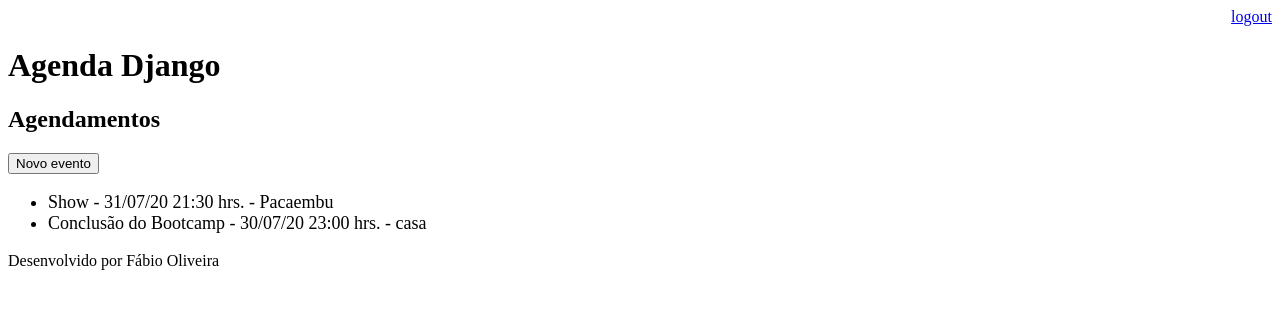
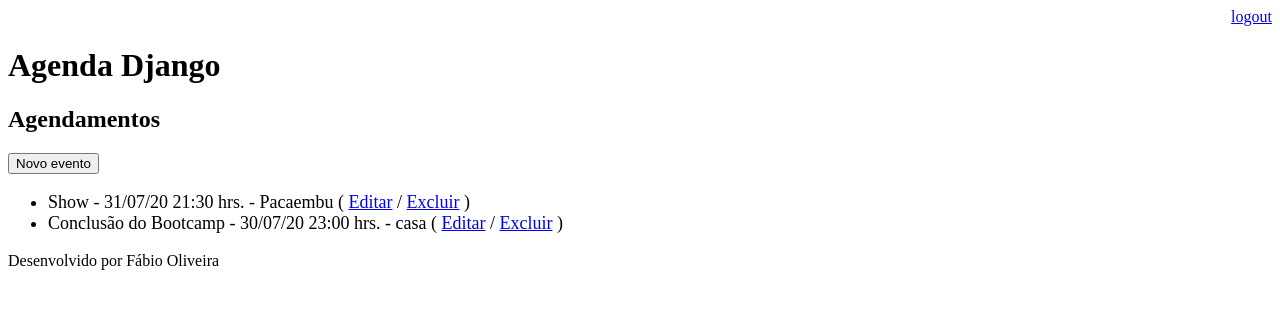
Before and after one commit to OliveiraFabioPereirade/agenda_django, a Django app: page /agenda/ in a window 1280 px wide. Shown: the top 309 px of the page. Run offline with Django 3.2, Linux system fonts and the light colour scheme; a user stored in the database is signed in; data comes from the database, SQL or seed files in the repository; both versions use the stored data as it was after the commit.

Commit message:
Cria botão excluir evento

```diff
--- a/core/views.py
+++ b/core/views.py
@@ -38,10 +38,6 @@ def delete_evento(request,id_evento): # função que
         evento.delete() # apaga o evento com id igual ao id_evento
     return redirect('/')  # redireciona para a página principal
 
-
-
-
-
 @login_required(login_url='/login/')  # exige autênticação para função, sem autenticação: direciona para a página '/login/'
 def submit_evento(request):  # função que
     if request.POST:  # se requisição     for POST:
--- a/templates/agenda_django.html
+++ b/templates/agenda_django.html
@@ -10,7 +10,11 @@
 
     <ul style="font-size: 18px">    <!-- aumenta letra -->
         {% for evento in eventos %} <!-- quando está entre "chavePorcentagem" realiza comandos python -->
-            <li>{{ evento.titulo }} - {{ evento.get_data_evento }} - {{ evento.local }}</li>
+            <li>
+                {{ evento.titulo }} - {{ evento.get_data_evento }} - {{ evento.local }}
+                ( <a href="#">Editar</a>
+                / <a href="evento/delete/{{ evento.id }}">Excluir</a> )
+            </li>
                                     <!-- quando está entre "chaveChave" exibe um elemento -->
         {% endfor %}                <!-- este bloco escreve o titulo, a data, e o local de cada evento na lista eventos -->
     </ul>
```
Also changed, not shown: db.sqlite3.
